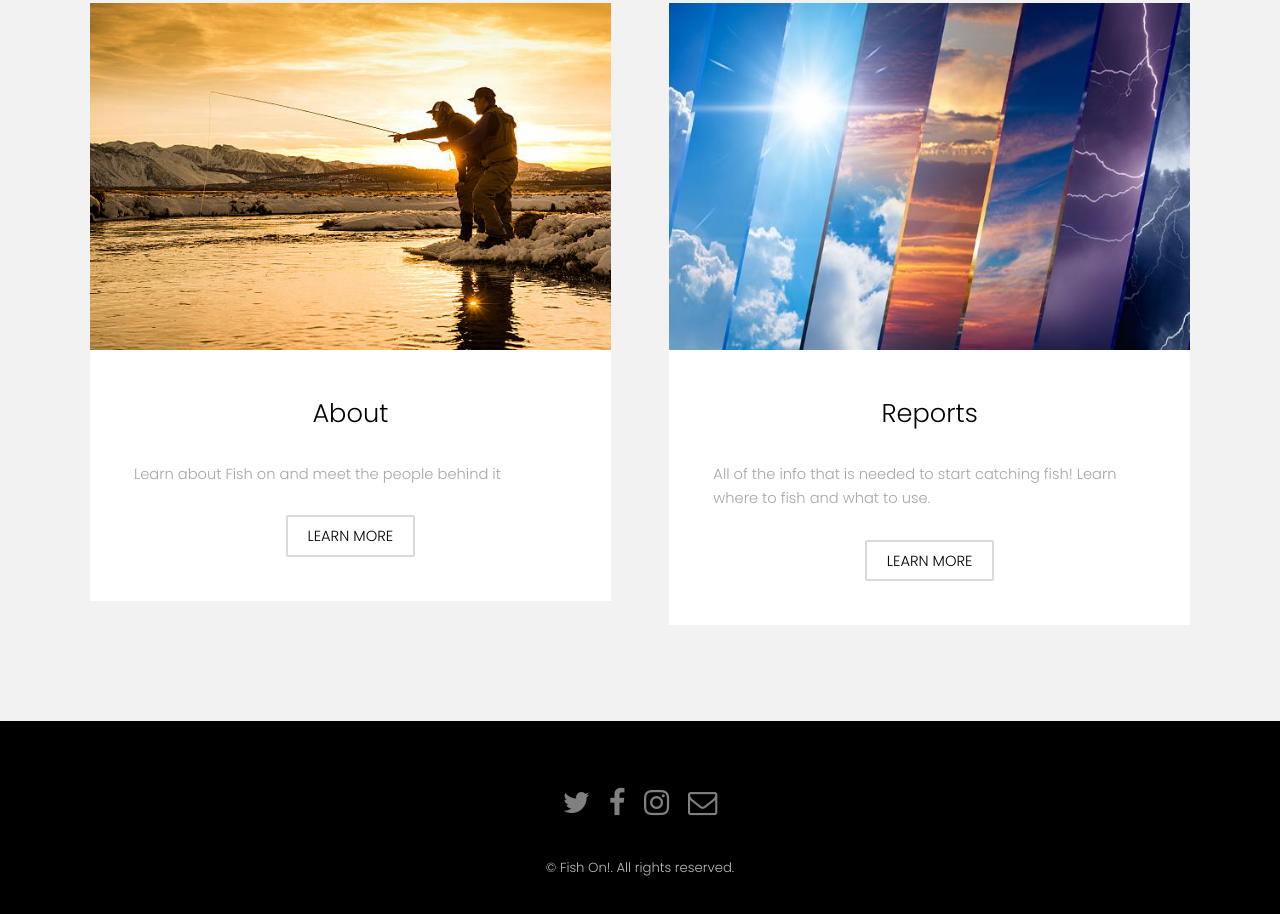
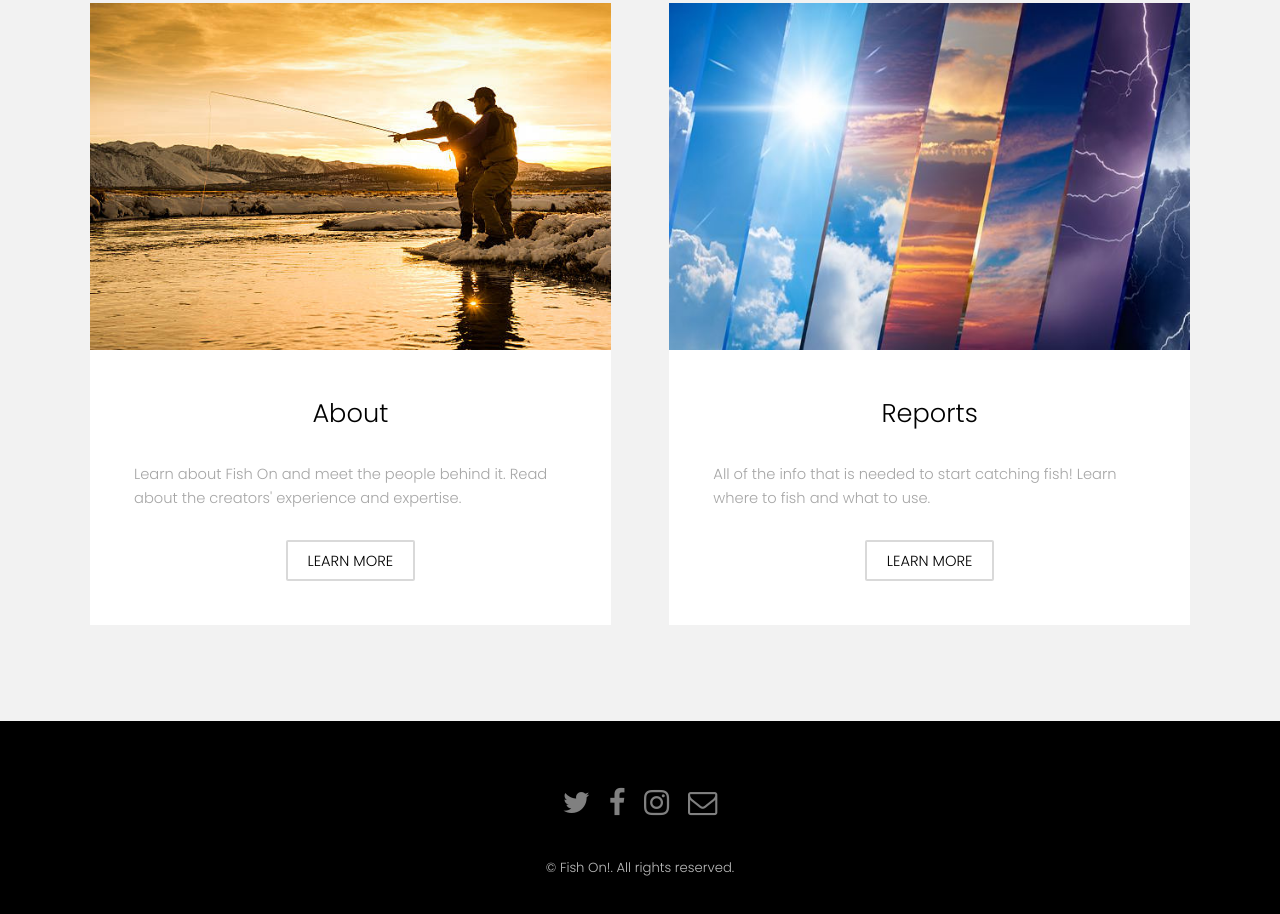
Before and after one commit to bnetz15/MIS5700, a plain HTML site: page index.html in a window 1280 px wide. Shown: the part 685-1599 px from the top of the page. Drawn offline with Linux system fonts and the light colour scheme.

Commit message:
more text

```diff
--- a/index.html
+++ b/index.html
@@ -90,7 +90,7 @@
 									<header class="align-center">
 										<h2>About</h2>
 									</header>
-									<p>Learn about Fish on and meet the people behind it</p>
+									<p>Learn about Fish On and meet the people behind it. Read about the creators' experience and expertise.</p>
 									<footer class="align-center">
 										<a href="/about" class="button alt">Learn More</a>
 									</footer>
```
